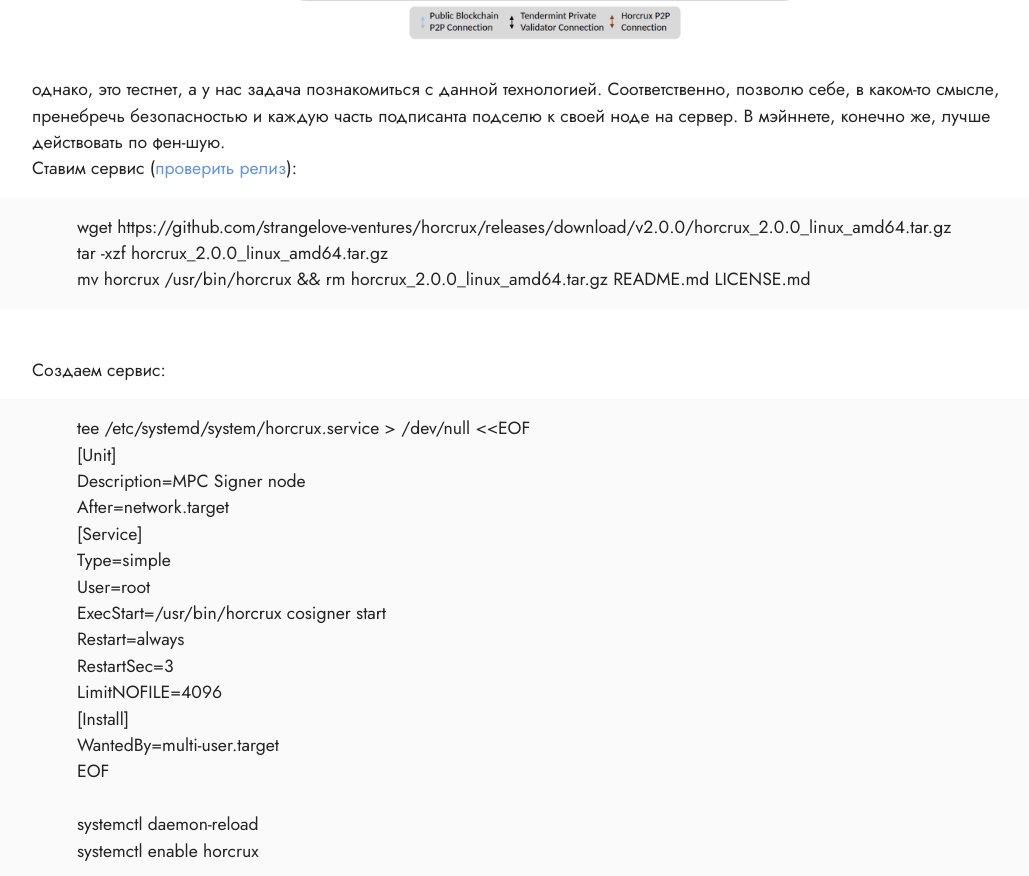
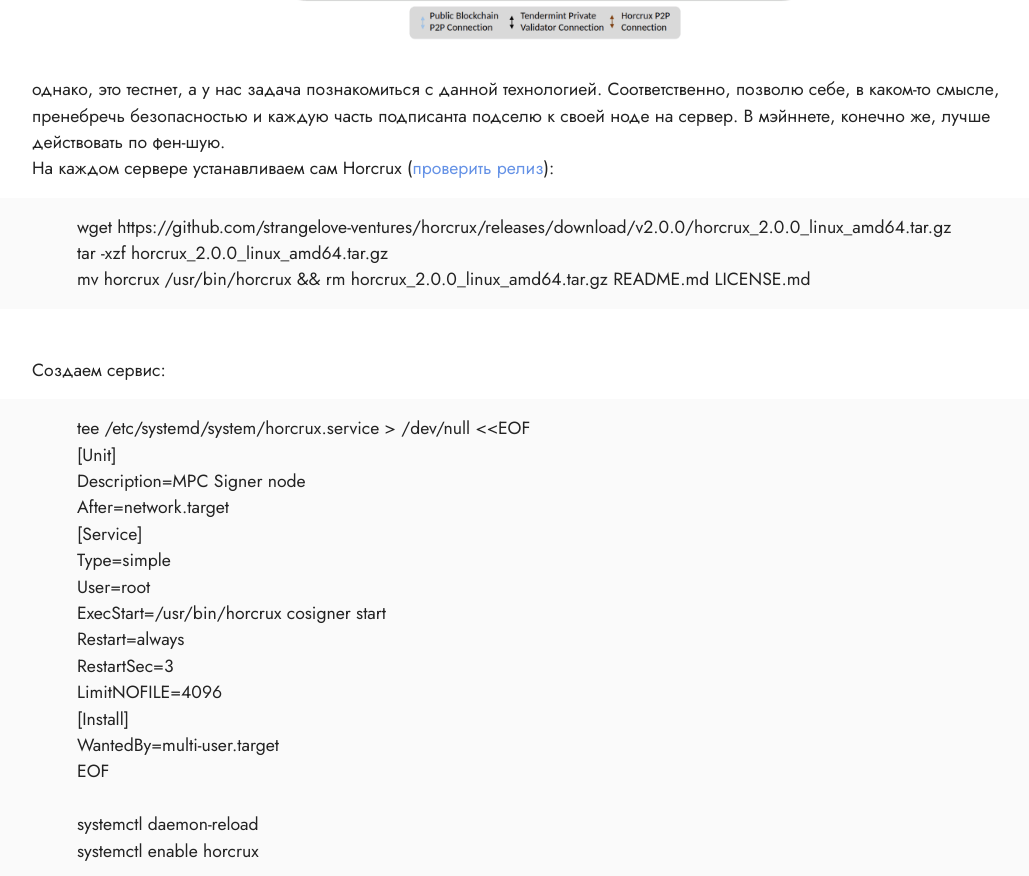
Before and after one commit to Neschadin/publications, a plain HTML site: page Horcrux/index.html in a window 1280 px wide. Shown: the part 1583-2459 px from the top of the page, without its empty margins (104-1133 px from the left). Drawn offline with Linux system fonts and the light colour scheme.

Commit message:
Update index.html
edit again

```diff
--- a/Horcrux/index.html
+++ b/Horcrux/index.html
@@ -115,7 +115,7 @@
             <div class="col-md-12 col-lg-10">
 
 
-                <p class="mbr-text mbr-fonts-style display-4">однако, это тестнет, а у нас задача познакомиться с данной технологией. Соответственно, позволю себе, в каком-то смысле, пренебречь безопасностью и каждую часть подписанта подселю к своей ноде на сервер. В мэйннете, конечно же, лучше действовать по фен-шую.<br>Ставим сервис (<a href="https://github.com/strangelove-ventures/horcrux/releases" class="text-primary" target="_blank">проверить релиз</a>):</p>
+                <p class="mbr-text mbr-fonts-style display-4">однако, это тестнет, а у нас задача познакомиться с данной технологией. Соответственно, позволю себе, в каком-то смысле, пренебречь безопасностью и каждую часть подписанта подселю к своей ноде на сервер. В мэйннете, конечно же, лучше действовать по фен-шую.<br>На каждом сервере устанавливаем сам Horcrux (<a href="https://github.com/strangelove-ventures/horcrux/releases" class="text-primary" target="_blank">проверить релиз</a>):</p>
             </div>
         </div>
     </div>
```
